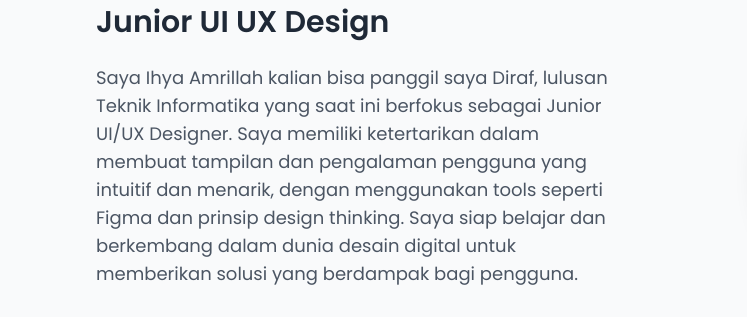
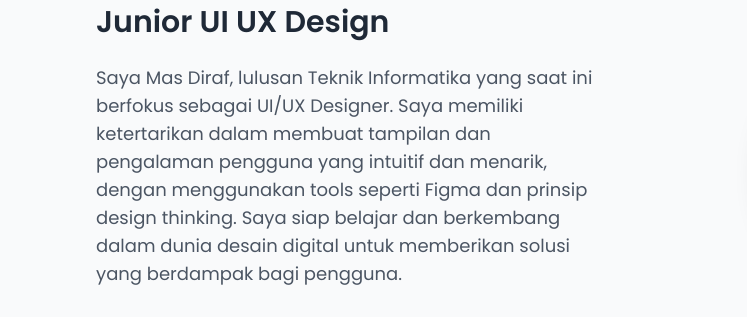
Before and after one commit to Farid0799/Portofolio-Web, a plain HTML site: page index.html in a window 1280 px wide. Shown: the part 188-505 px from the top of the page, 0-747 px from the left. Drawn offline with nearby package versions, Linux system fonts and the light colour scheme.

Commit message:
index.html

```diff
--- a/index.html
+++ b/index.html
@@ -142,7 +142,7 @@
                 <h1 class="text-4xl md:text-5xl font-bold mb-4">Hi, Saya <span class="gradient-text">Mas Diraf</span></h1>
                 <h2 class="text-2xl md:text-3xl font-semibold mb-6">Junior UI UX Design</h2>
                 <p class="text-gray-600 mb-8 max-w-lg text-lg">
-                    Saya Ihya Amrillah kalian bisa panggil saya Diraf, lulusan Teknik Informatika yang saat ini berfokus sebagai Junior UI/UX Designer. Saya memiliki ketertarikan dalam membuat tampilan dan pengalaman pengguna yang intuitif dan menarik, dengan menggunakan tools seperti Figma dan prinsip design thinking. Saya siap belajar dan berkembang dalam dunia desain digital untuk memberikan solusi yang berdampak bagi pengguna.
+                    Saya Mas Diraf, lulusan Teknik Informatika yang saat ini berfokus sebagai UI/UX Designer. Saya memiliki ketertarikan dalam membuat tampilan dan pengalaman pengguna yang intuitif dan menarik, dengan menggunakan tools seperti Figma dan prinsip design thinking. Saya siap belajar dan berkembang dalam dunia desain digital untuk memberikan solusi yang berdampak bagi pengguna.
                 </p>
                 <div class="flex flex-wrap gap-4">
                     <a href="#contact" class="gradient-bg hover:opacity-90 text-white px-6 py-3 rounded-lg font-medium transition transform hover:-translate-y-1">
```
